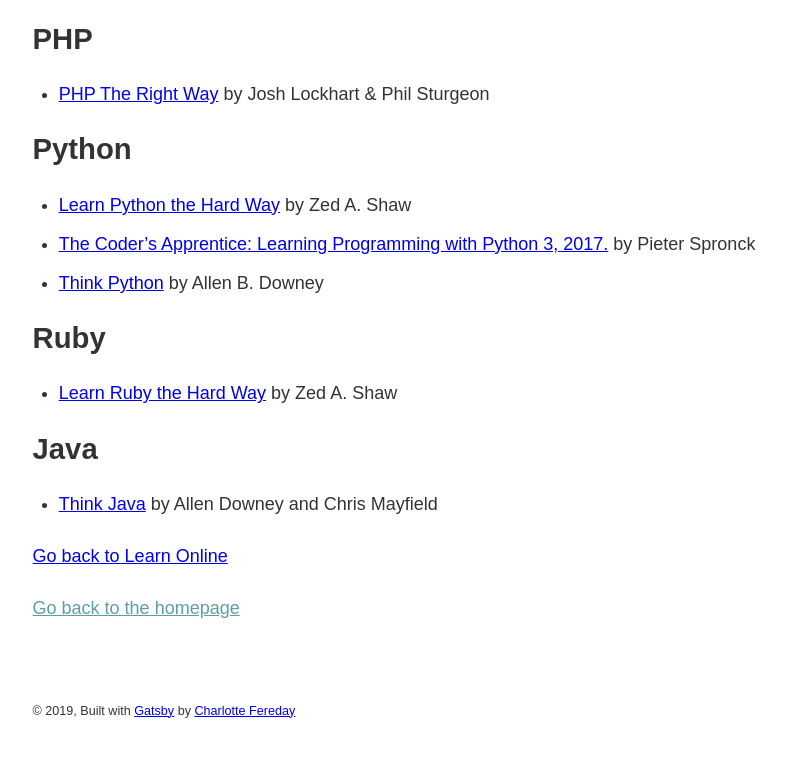
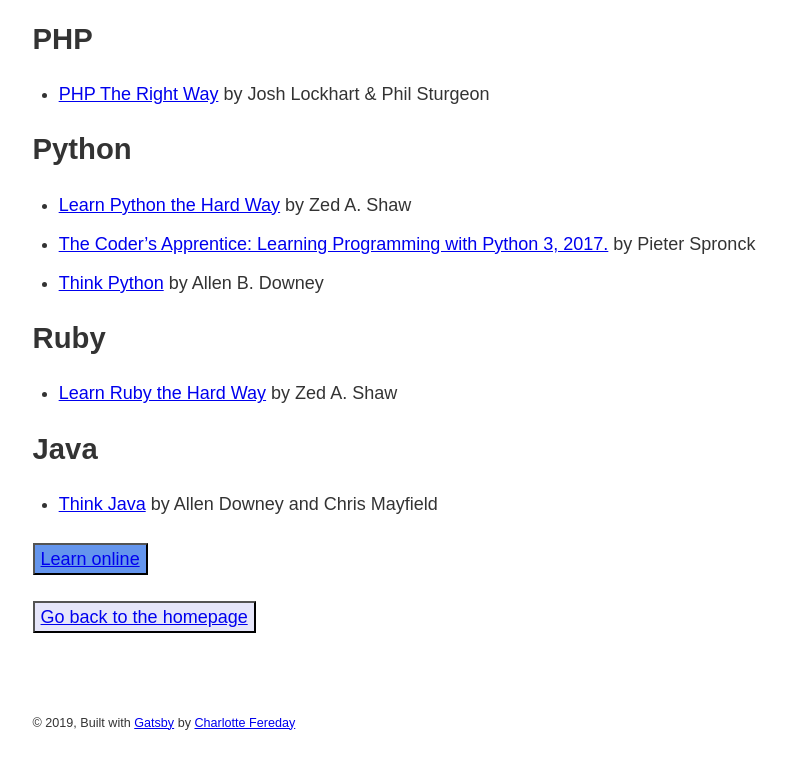
Before and after one commit to cfereday/coder-newbie-advice, a Gatsby site: page /online-resources/free-ebooks/ in a window 1280 px wide. Shown: the part 555-1317 px from the top of the page, without its empty margins (147-939 px from the left). Built offline with nearby package versions, Linux system fonts and the light colour scheme; Gatsby itself is replaced by a stand-in of ours.

Commit message:
Charlotte  - Adds HomeLink
- Updates templates to use reusable HomeLink component
- Refactors other templates to use the codernewbie link component

```diff
--- /dev/null
+++ b/src/components/homeLink.js
@@ -0,0 +1,15 @@
+import React from 'react';
+import { Link } from 'gatsby';
+
+const  HomeLink = ({}) => {
+  return (
+    <button
+      style={{background: `Lavender`}}>
+      <Link to="/" style={{ display: `block`, height: `100%`}}>
+        Go back to the homepage
+      </Link>
+    </button>
+  )
+}
+
+export default HomeLink
--- a/src/components/newbieLinks.js
+++ b/src/components/newbieLinks.js
@@ -5,7 +5,7 @@
 const   NewbieLinks = ({ description, url }) => {
   return (
     <button
-      style={{color: `cornflowerblue`}}>
+      style={{background: `cornflowerblue`}}>
       <Link to={url} style={{ display: `block`, height: `100%`}}>
         {description}
       </Link>
--- a/src/pages/learn-in-person.js
+++ b/src/pages/learn-in-person.js
@@ -3,6 +3,7 @@
 
 import Layout from '../components/layout'
 import SEO from '../components/seo'
+import HomeLink from '../components/homeLink'
 
 const LearnInPerson = () => (
   <Layout>
@@ -83,7 +84,7 @@
     <Link to="/bootcamps/uk-scotland">Bootcamps: UK, Scotland</Link>
     <br/>
     <br/>
-    <Link class="homepage" to="/">Go back to the homepage</Link>
+    <HomeLink/>
   </Layout>
 )
 
--- a/src/pages/learn-online.js
+++ b/src/pages/learn-online.js
@@ -3,6 +3,7 @@
 
 import Layout from '../components/layout'
 import SEO from '../components/seo'
+import HomeLink from '../components/homeLink'
 
 const LearnOnline = () => (
   <Layout>
@@ -18,9 +19,10 @@
     <br/>
     <br/>
     <Link to="/online-resources/tech-tests-and-interviews">Tech tests and interviews</Link>
+
     <br/>
     <br/>
-    <Link to="/">Go back to the homepage</Link>
+    <HomeLink/>
   </Layout>
 )
 
--- a/src/templates/meetups.js
+++ b/src/templates/meetups.js
@@ -2,10 +2,11 @@
 import Helmet from 'react-helmet'
 import { graphql } from 'gatsby'
 import get from 'lodash/get'
-import { Link } from 'gatsby'
 
 import Layout from '../components/layout'
 import '../components/layout.css'
+import HomeLink from '../components/homeLink'
+import NewbieLinks from '../components/newbieLinks'
 
 class MeetupsTemplate extends React.Component {
   render() {
@@ -30,12 +31,10 @@
 
         <div id="markdown" dangerouslySetInnerHTML={{ __html: meetups.html }} />
 
-        {/*own component*/}
-        <Link class="in-person" to="/learn-in-person/">Go back to Learn In Person</Link>
+        <NewbieLinks description={"Learn in person"} url={"/learn-in-person/"}/>
         <br/>
         <br/>
-        {/*own component*/}
-        <Link class="homepage" to="/">Go back to the homepage</Link>
+        <HomeLink/>
       </Layout>
     )
   }
--- a/src/templates/resources.js
+++ b/src/templates/resources.js
@@ -2,9 +2,10 @@
 import Helmet from 'react-helmet'
 import { graphql } from 'gatsby'
 import get from 'lodash/get'
-import { Link } from 'gatsby'
 
 import Layout from '../components/layout'
+import NewbieLinks from '../components/newbieLinks'
+import HomeLink from '../components/homeLink'
 
 class ResourcesTemplate extends React.Component {
   render() {
@@ -28,10 +29,10 @@
 
         <div id="markdown" dangerouslySetInnerHTML={{ __html: resources.html }} />
 
-        <Link class="online" to="/learn-online/">Go back to Learn Online</Link>
+        <NewbieLinks description={"Learn online"} url={"/learn-online/"}/>
         <br/>
         <br/>
-        <Link class="homepage" to="/">Go back to the homepage</Link>
+        <HomeLink/>
         <br/>
         <br/>
       </Layout>
```
